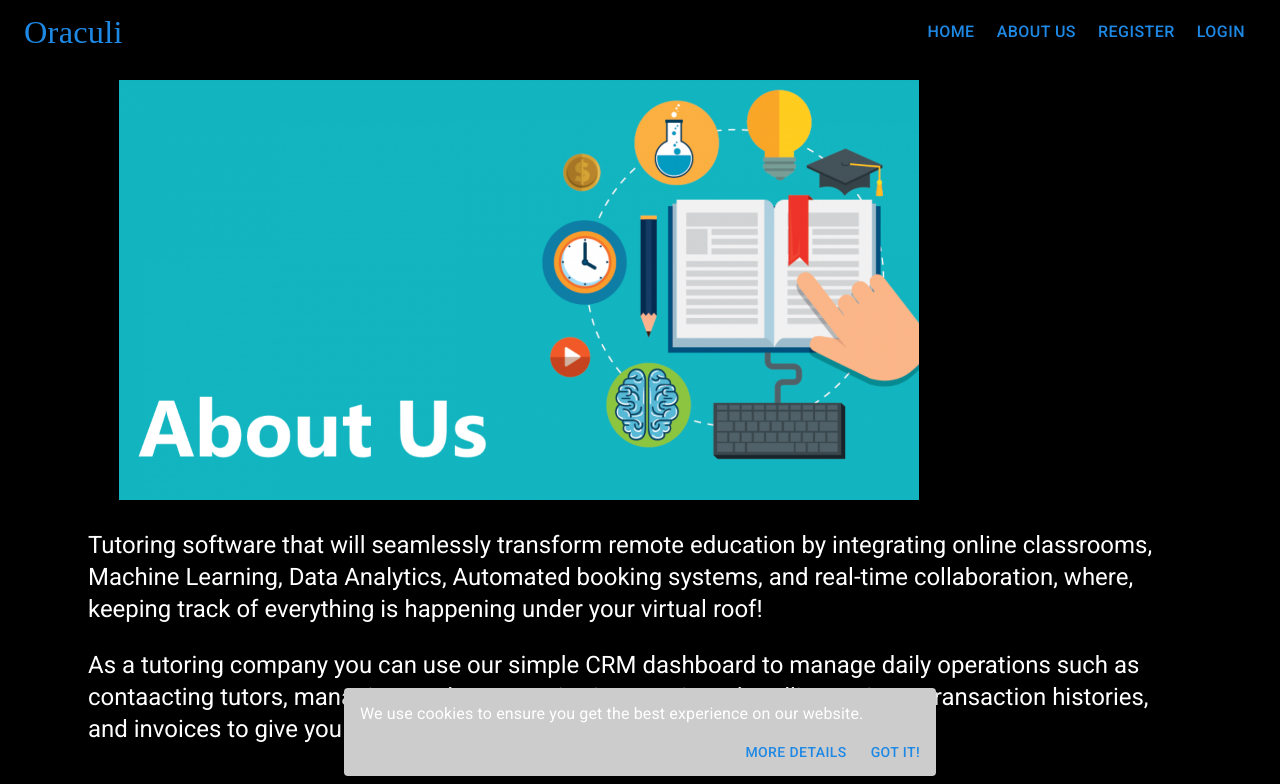
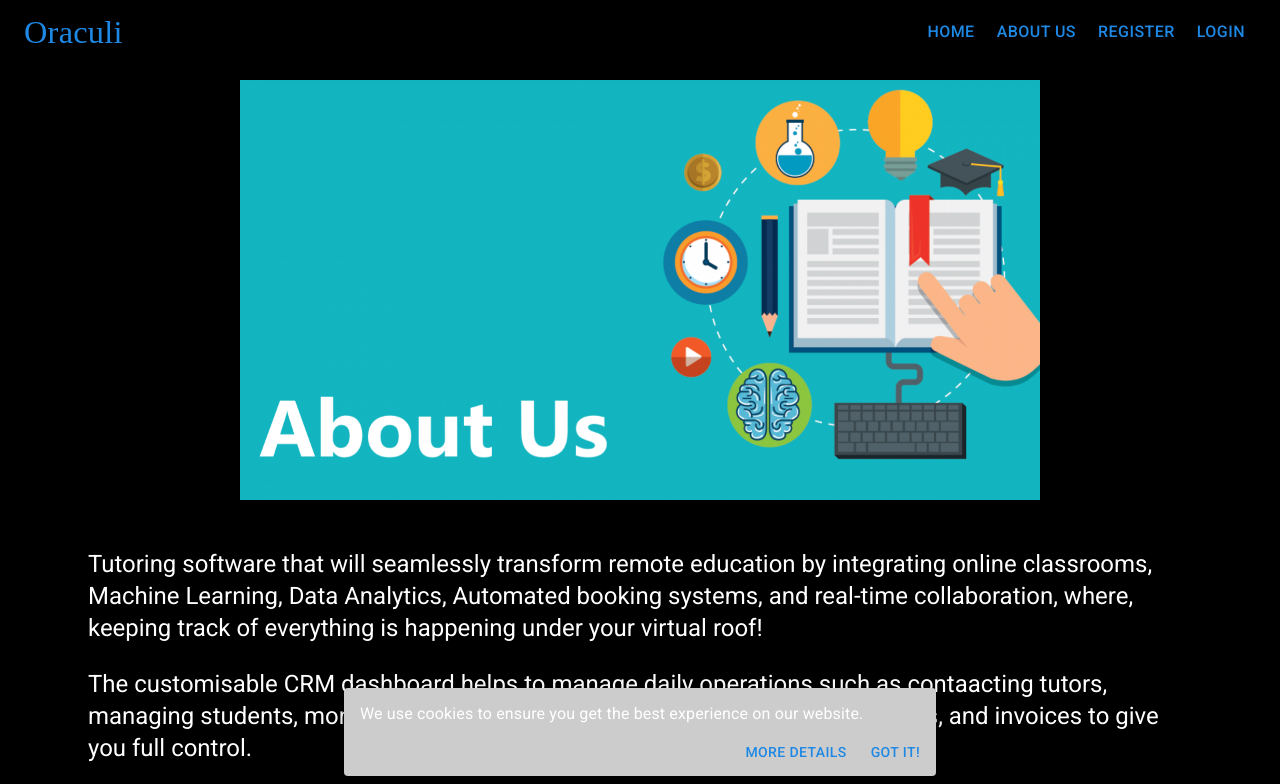
Before and after one commit to mughees-asif/oraculi, a React (Create React App) app: page /blog in a window 1280 px wide. Shown: the top 784 px of the page. Built offline with nearby package versions, Linux system fonts and the light colour scheme; a web font is replaced by a local one.

Commit message:
adjusting image about us

```diff
--- a/src/logged_out/components/blog/Blog.js
+++ b/src/logged_out/components/blog/Blog.js
@@ -1,4 +1,4 @@
-import React from "react";
+import React, { Fragment, useLayoutEffect, useState } from "react";
 import { makeStyles } from '@material-ui/core/styles';
 import topAboutUsImage from "../../dummy_data/images/topAboutUsImage.png";
 import bottomHeaderImage from "../../dummy_data/images/bottomHeaderImage.png";
@@ -9,20 +9,20 @@ import PaymentIcon from '@material-ui/icons/Payment';
 import ScheduleIcon from '@material-ui/icons/Schedule';
 
 const useStyles = makeStyles({
-
 });
 
 export default function MediaCard() {
+
   const classes = useStyles();
-
   return (
+    <Fragment>
      <div style={{ backgroundColor: "black" }}>
       <div className="container" >
-      <div className="container" display ="flex" flexDirection="row" style={{ paddingTop: "5rem", position: "relative" }}>
+        <div className="container-icons" display ="flex" flexDirection="row" style={{ paddingTop: "5rem" }}>
             <img
               src={topAboutUsImage}
               className={classes.image}
-            style={{ width: '50rem' }}
+              style={{ width: '50rem', maxWidth: 'fill-available', maxHeight: "fill-available", display: "flex", flexDirection: "column" }}
               alt="topAboutUsImage example"
             />
         </div>
@@ -34,7 +34,7 @@ export default function MediaCard() {
                 <p>Tutoring software that will seamlessly transform remote education by integrating
                   online classrooms, Machine Learning, Data Analytics, Automated booking
                   systems, and real-time collaboration, where, keeping track of everything is happening under your virtual roof!</p>
-                <p>As a tutoring company you can use our simple CRM dashboard to manage daily operations such as contaacting tutors,
+                  <p>The customisable CRM dashboard helps to manage daily operations such as contaacting tutors,
                   managing students, monitoring sessions, handling reviews, transaction histories, and invoices to give you
                   full control.</p>
                 <div className="container-icons" >
@@ -66,5 +66,6 @@ export default function MediaCard() {
           />
         </div>
       </div>
+    </Fragment>
   );
 }
```
Lines whose indentation alone changed are shown as unchanged.
